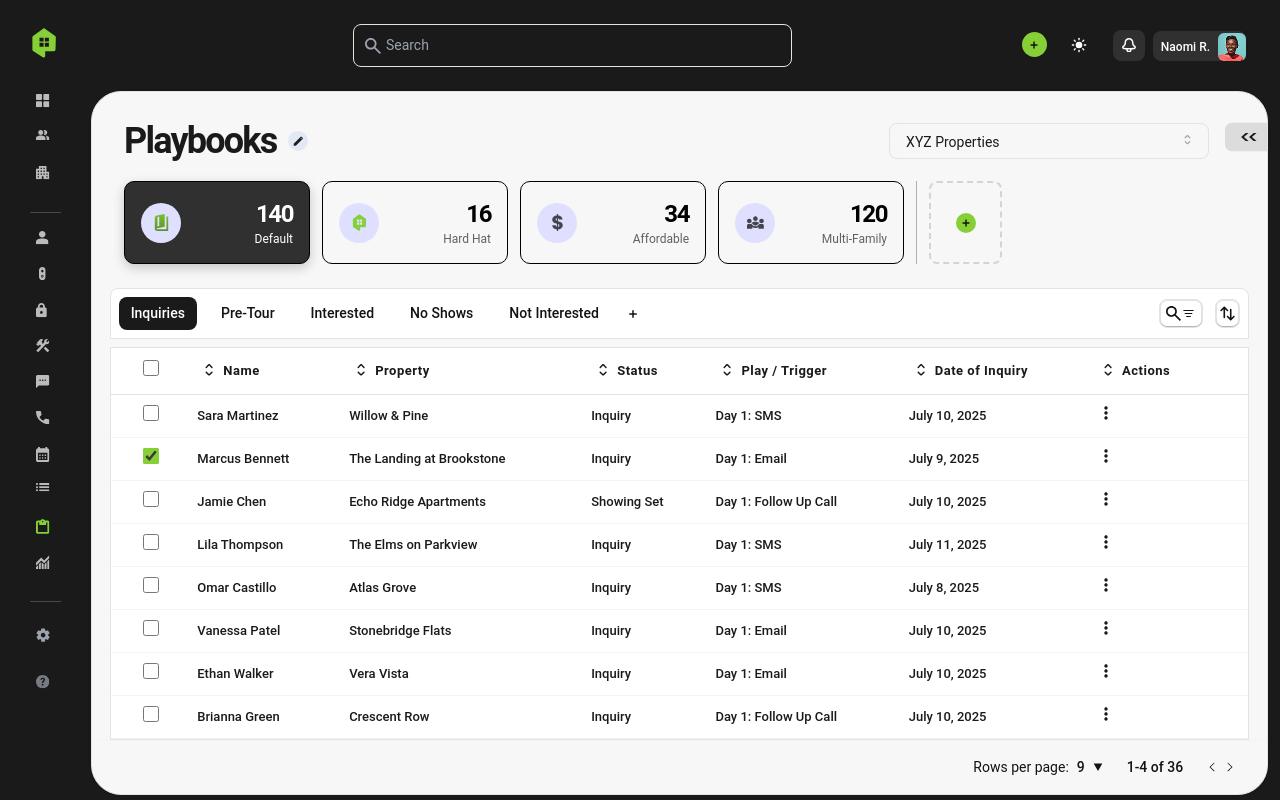
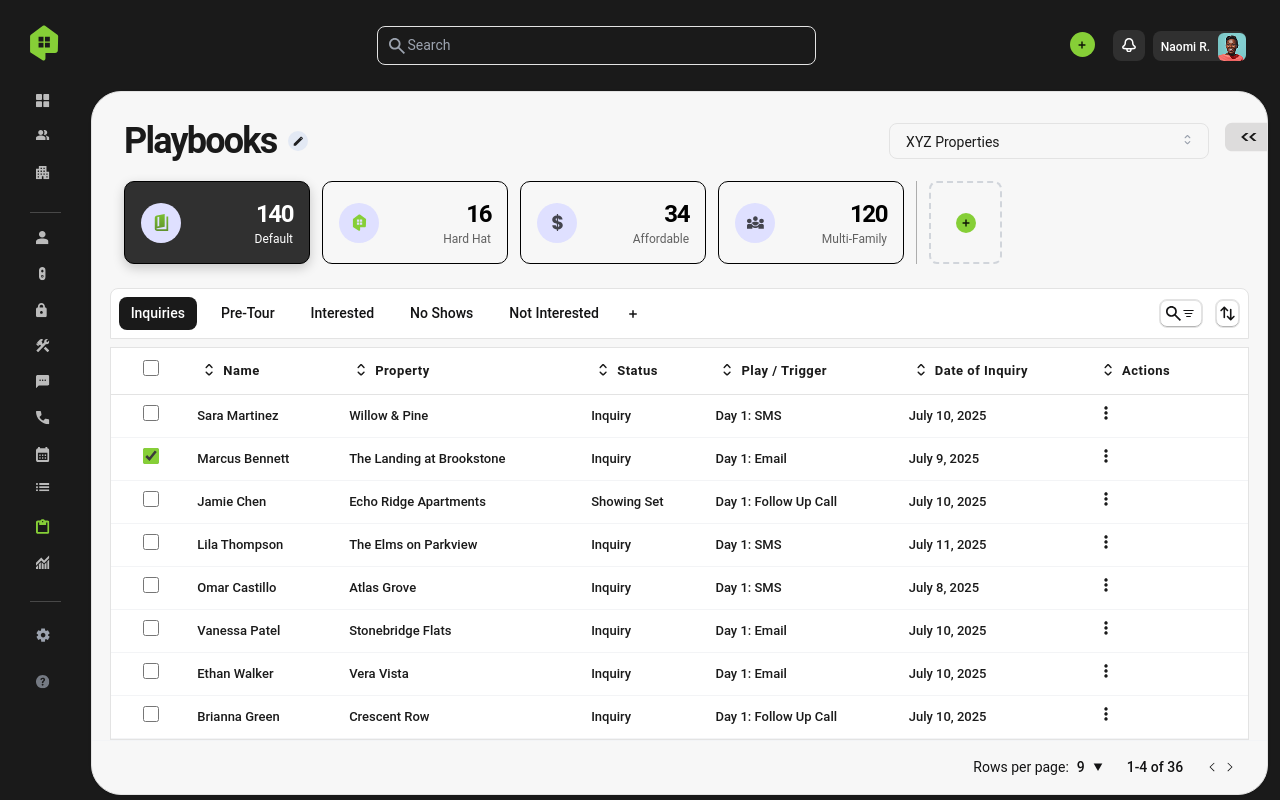
Before and after one commit to AhirwarTarun27/playbook_vue_app, a Vue app: page / in a window 1280 px wide. Built offline with nearby package versions, Linux system fonts and the light colour scheme.

Commit message:
added final changes

```diff
--- a/src/assets/dashboard.css
+++ b/src/assets/dashboard.css
@@ -155,7 +155,7 @@
 
   display: flex;
   width: 27.4375rem;
-  padding: 0.625rem 2rem;
+  padding: 0.5rem 1.85rem;
   justify-content: space-between;
   align-items: center;
 }
--- a/src/views/Dashboard.vue
+++ b/src/views/Dashboard.vue
@@ -92,13 +92,13 @@ const items = ref([
 ]);
 
 // Theme switching
-const toggleTheme = () => {
-  isDarkTheme.value = !isDarkTheme.value;
-  document.documentElement.setAttribute(
-    "data-theme",
-    isDarkTheme.value ? "dark" : "light"
-  );
-};
+// const toggleTheme = () => {
+//   isDarkTheme.value = !isDarkTheme.value;
+//   document.documentElement.setAttribute(
+//     "data-theme",
+//     isDarkTheme.value ? "dark" : "light"
+//   );
+// };
 
 // Initialize theme
 onMounted(() => {
@@ -126,7 +126,7 @@ const clearFilters = () => {
         <SvgIcon
           name="home"
           style="
-            width: 30.245px;
+            width: 36.245px;
             height: 37.593px;
             flex-shrink: 0;
             aspect-ratio: 30.24/37.59;
@@ -231,13 +231,13 @@ const clearFilters = () => {
 
 
             <!-- Theme Toggle -->
-            <div class="theme-toggle" @click="toggleTheme">
+            <!-- <div class="theme-toggle" @click="toggleTheme">
               <SvgIcon
                 :name="isDarkTheme ? 'moon' : 'sun'"
                 :color="isDarkTheme ? 'black' : 'white'"
                 size="sm"
               />
-            </div>
+            </div> -->
           </div>
 
           <!-- User Avatar Section -->
```
